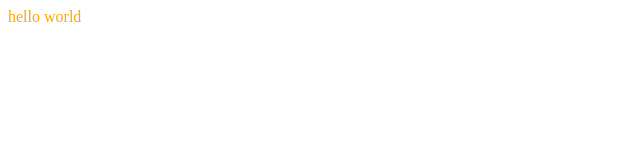
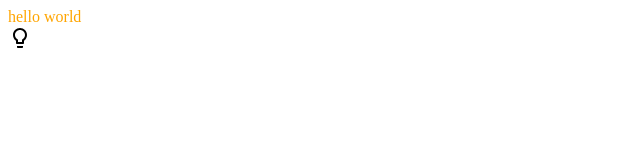
Before and after one commit to yujindonut/dalcProject, a plain HTML site: page index.html in a window 1280 px wide. Shown: the full height of the page, 0-640 px from the left. Drawn offline with Linux system fonts and the light colour scheme.

Commit message:
first commit

```diff
--- a/index.html
+++ b/index.html
@@ -9,7 +9,7 @@
 
 <body>
   <div id="hello">hello world</div>
-
+  <img src="./images/lightbulb_black_24dp.svg" />
   <script src="./js/main.js"></script>
 </body>
 
```
Also changed, not shown: images/lightbulb_black_24dp.svg (added).
